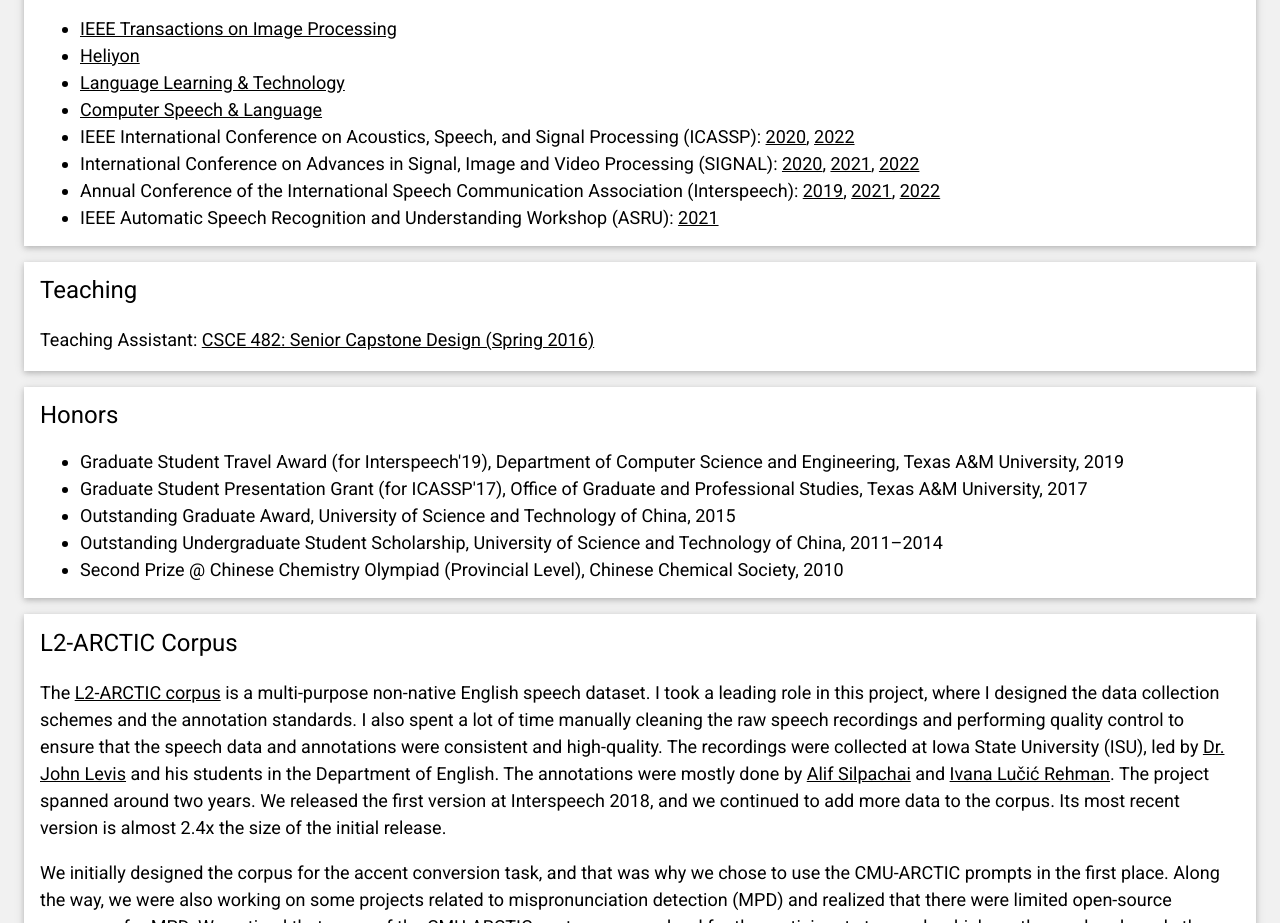
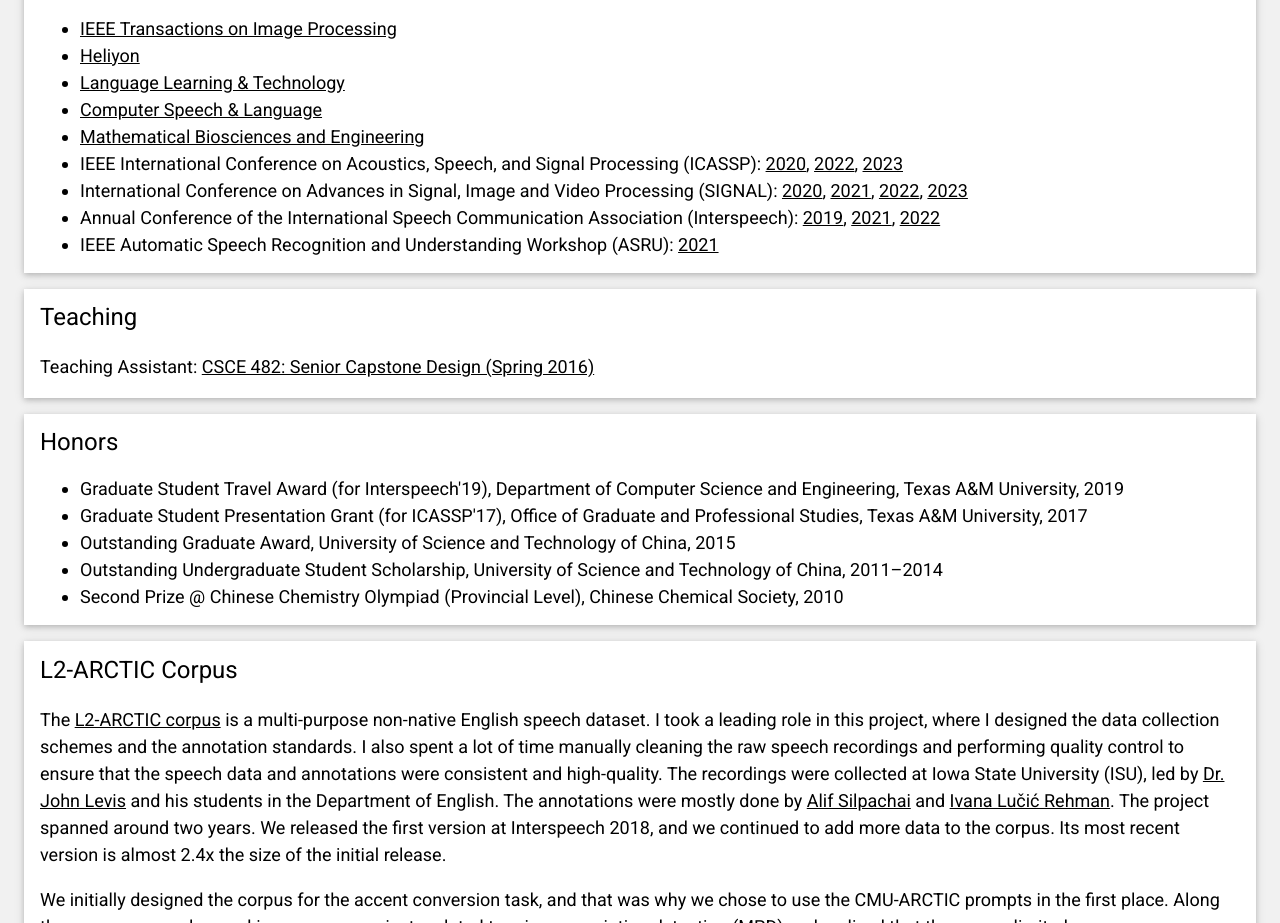
Before and after one commit to guanlongzhao/guanlongzhao.github.io, a plain HTML site: page index.html in a window 1280 px wide. Shown: the part 2645-3568 px from the top of the page. Drawn offline with Linux system fonts and the light colour scheme.

Commit message:
Update peer review list.

```diff
--- a/index.html
+++ b/index.html
@@ -162,8 +162,9 @@
                     <li><a href="https://www.cell.com/heliyon/home" target="_blank">Heliyon</a></li>
                     <li><a href="https://www.lltjournal.org/" target="_blank">Language Learning & Technology</a></li>
                     <li><a href="https://www.sciencedirect.com/journal/computer-speech-and-language" target="_blank">Computer Speech & Language</a></li>
-                    <li>IEEE International Conference on Acoustics, Speech, and Signal Processing (ICASSP): <a href="https://2020.ieeeicassp.org/" target="_blank">2020</a>, <a href="https://2022.ieeeicassp.org/" target="_blank">2022</a></li>
-                    <li>International Conference on Advances in Signal, Image and Video Processing (SIGNAL): <a href="https://www.iaria.org/conferences2020/SIGNAL20.html" target="_blank">2020</a>, <a href="https://www.iaria.org/conferences2021/SIGNAL21.html" target="_blank">2021</a>, <a href="https://www.iaria.org/conferences2022/ComSIGNAL22.html" target="_blank">2022</a></li>
+                    <li><a href="https://www.aimspress.com/journal/MBE" target="_blank">Mathematical Biosciences and Engineering</a></li>
+                    <li>IEEE International Conference on Acoustics, Speech, and Signal Processing (ICASSP): <a href="https://2020.ieeeicassp.org/" target="_blank">2020</a>, <a href="https://2022.ieeeicassp.org/" target="_blank">2022</a>, <a href="https://2023.ieeeicassp.org/" target="_blank">2023</a></li>
+                    <li>International Conference on Advances in Signal, Image and Video Processing (SIGNAL): <a href="https://www.iaria.org/conferences2020/SIGNAL20.html" target="_blank">2020</a>, <a href="https://www.iaria.org/conferences2021/SIGNAL21.html" target="_blank">2021</a>, <a href="https://www.iaria.org/conferences2022/ComSIGNAL22.html" target="_blank">2022</a>, <a href="https://www.iaria.org/conferences2023/ComSIGNAL23.html" target="_blank">2023</a></li>
                     <li>Annual Conference of the International Speech Communication Association (Interspeech): <a href="https://interspeech2019.org/" target="_blank">2019</a>, <a href="https://interspeech2021.org/" target="_blank">2021</a>, <a href="https://interspeech2022.org/" target="_blank">2022</a></li>
                     <li>IEEE Automatic Speech Recognition and Understanding Workshop (ASRU): <a href="https://asru2021.org/" target="_blank">2021</a></li>
                 </ul>
```
